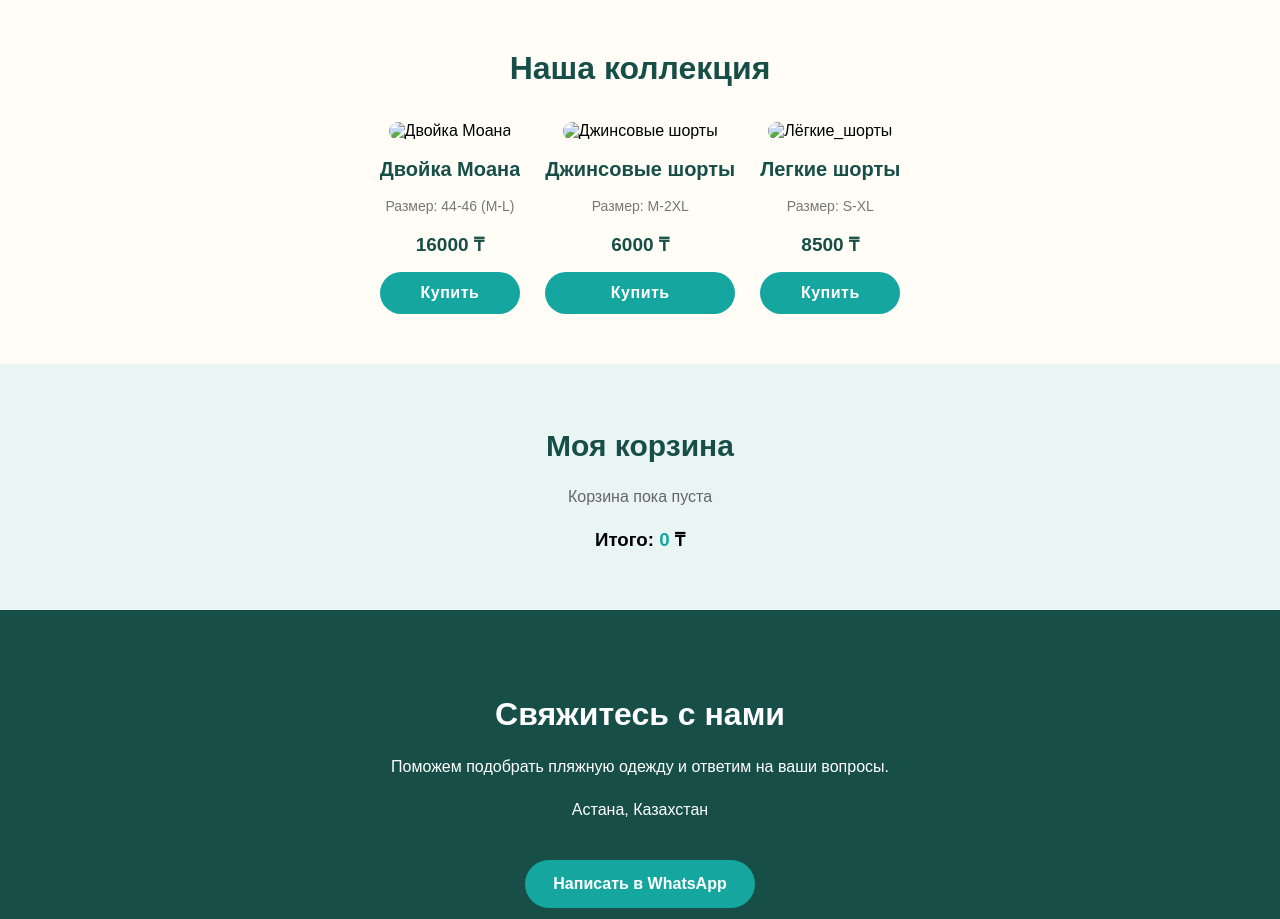
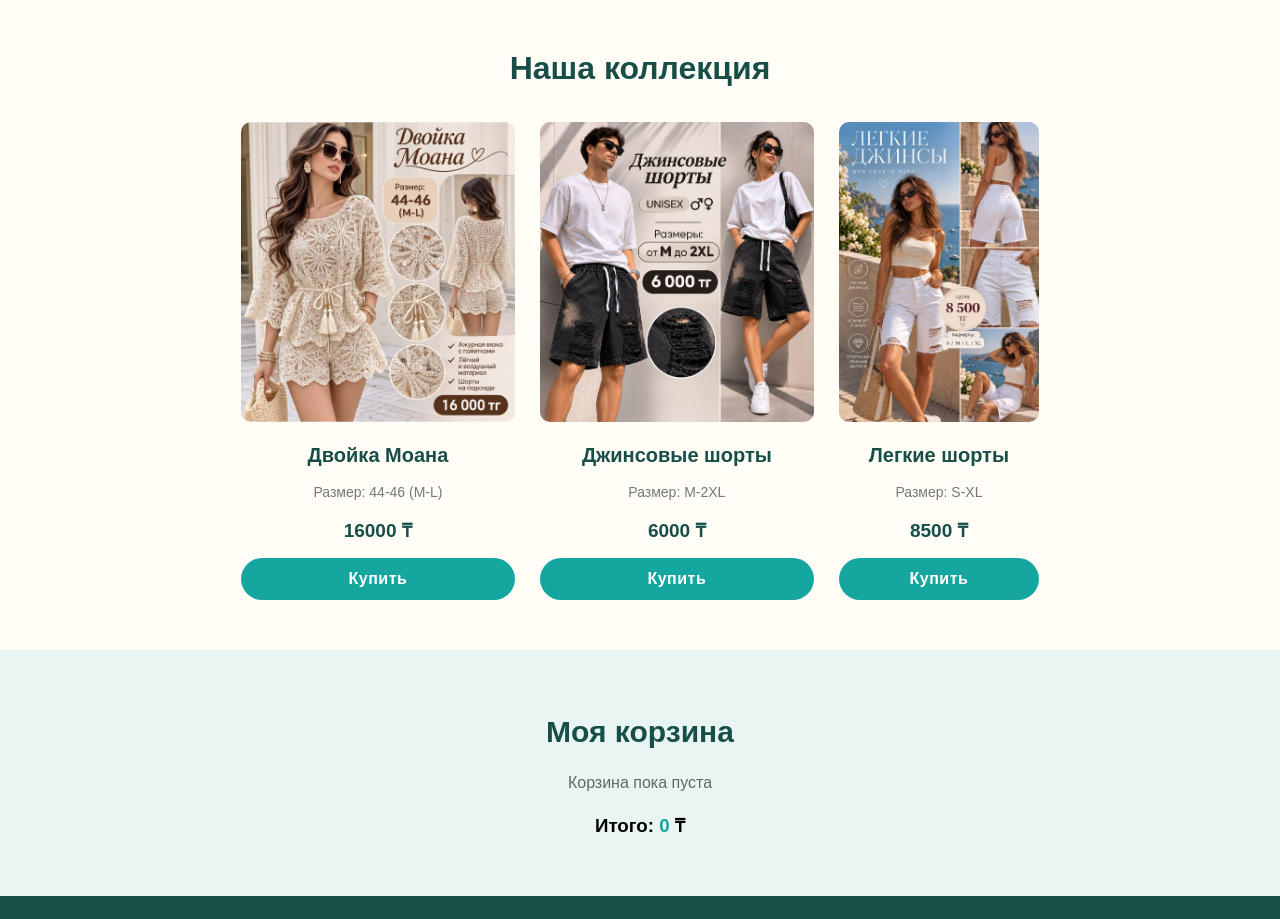
Before and after one commit to ZhumakaevTair/Tropicana, a plain HTML site: page index.html in a window 1280 px wide. Shown: the part 920-1839 px from the top of the page. Drawn offline with Linux system fonts and the light colour scheme; files whose address does not match are found by name.

Commit message:
Add files via upload

```diff
--- a/index.html
+++ b/index.html
@@ -432,7 +432,7 @@
     <div class="product-container">
 
         <div class="product-card">
-            <img src="images/Двойка_Моана.jpeg" alt="Двойка Моана">
+            <img src="Двойка_Моана.jpeg" alt="Двойка Моана">
             <h3>Двойка Моана</h3>
             <p>Размер: 44-46 (M-L)</p>
             <span>16000 ₸</span>
@@ -440,7 +440,7 @@
         </div>
 
         <div class="product-card">
-            <img src="images/Джинсовые_шорты.jpeg" alt="Джинсовые шорты">
+            <img src="Джинсовые_шорты.jpeg" alt="Джинсовые шорты">
             <h3>Джинсовые шорты</h3>
             <p>Размер: M-2XL</p>
             <span>6000 ₸</span>
@@ -448,7 +448,7 @@
         </div>
 
         <div class="product-card">
-            <img src="images/Легкие_шорты.jpeg" alt="Лёгкие_шорты">
+            <img src="Легкие_шорты.jpeg" alt="Лёгкие_шорты">
             <h3>Легкие шорты</h3>
             <p>Размер: S-XL</p>
             <span>8500 ₸</span>
```
